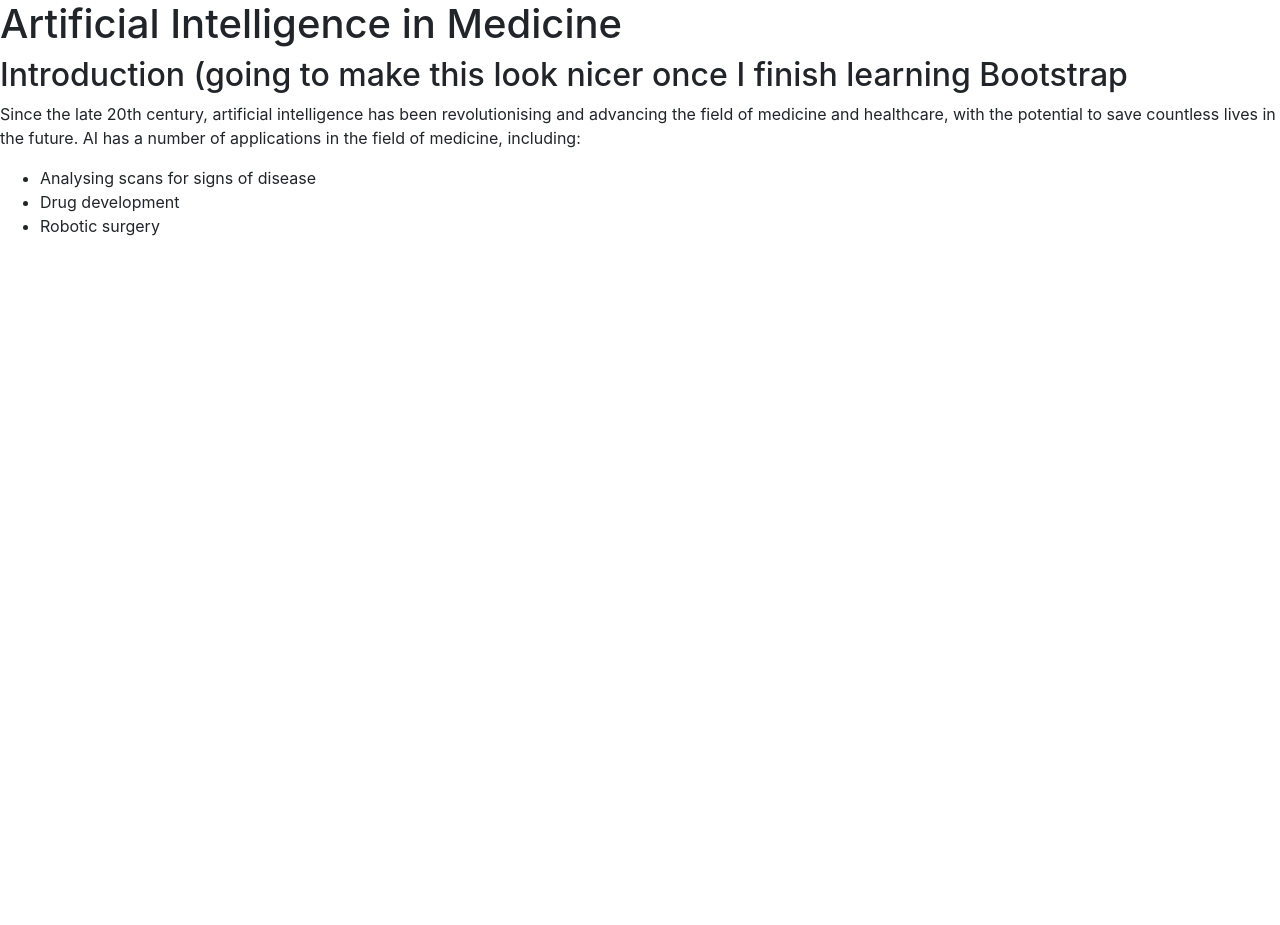
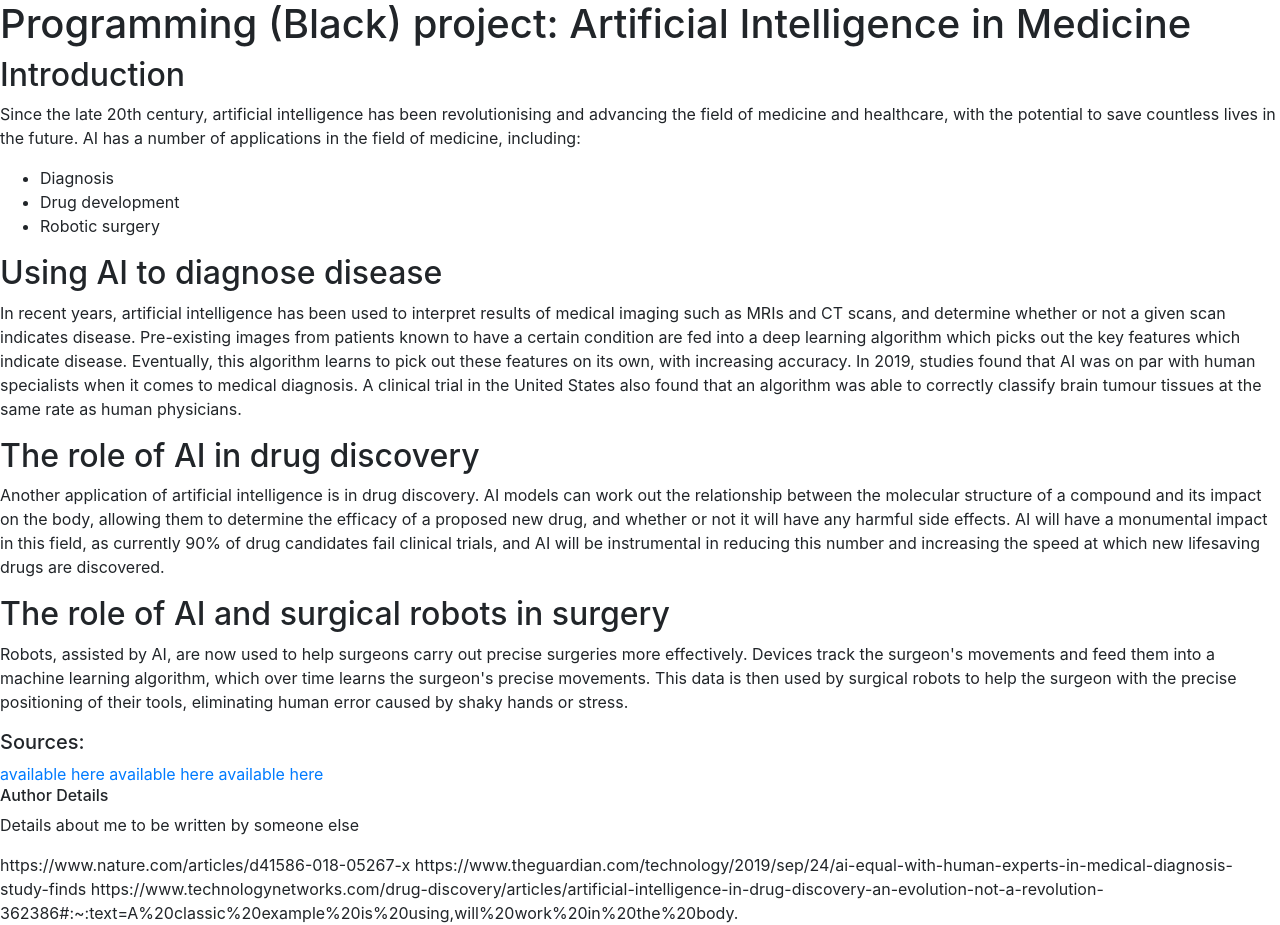
Before and after one commit to JBourton/progblack-formative-groupwork, a plain HTML site: page healthcare.html in a window 1280 px wide. Before the commit the page ends 800 px from the top, so only its background shows below. Drawn offline with nearby package versions, Linux system fonts and the light colour scheme.

Commit message:
Updated healthcare page

```diff
--- a/healthcare.html
+++ b/healthcare.html
@@ -8,15 +8,31 @@
     <link rel="stylesheet" href="https://cdn.jsdelivr.net/npm/bootstrap@4.5.3/dist/css/bootstrap.min.css" integrity="sha384-TX8t27EcRE3e/ihU7zmQxVncDAy5uIKz4rEkgIXeMed4M0jlfIDPvg6uqKI2xXr2" crossorigin="anonymous">
 </head>
 <body>
-    <h1>Artificial Intelligence in Medicine</h1>
-    <h2>Introduction (going to make this look nicer once I finish learning Bootstrap</h2>
+    <script src="https://code.jquery.com/jquery-3.5.1.min.js" integrity="sha256-9/aliU8dGd2tb6OSsuzixeV4y/faTqgFtohetphbbj0=" crossorigin="anonymous"></script>
+    <script src="https://cdn.jsdelivr.net/npm/bootstrap@4.5.3/dist/js/bootstrap.min.js" integrity="sha384-w1Q4orYjBQndcko6MimVbzY0tgp4pWB4lZ7lr30WKz0vr/aWKhXdBNmNb5D92v7s" crossorigin="anonymous"></script>
+    <h1>Programming (Black) project: Artificial Intelligence in Medicine</h1>
+    <h2>Introduction</h2>
     <p>Since the late 20th century, artificial intelligence has been revolutionising and advancing the field of medicine and healthcare, with the potential to save countless lives in the future. AI has a number of applications in the field of medicine, including:</p>
     <ul>
-        <li>Analysing scans for signs of disease</li>
+        <li>Diagnosis</li>
         <li>Drug development</li>
         <li>Robotic surgery</li>
     </ul>
-    <script src="https://code.jquery.com/jquery-3.5.1.min.js" integrity="sha256-9/aliU8dGd2tb6OSsuzixeV4y/faTqgFtohetphbbj0=" crossorigin="anonymous"></script>
-    <script src="https://cdn.jsdelivr.net/npm/bootstrap@4.5.3/dist/js/bootstrap.min.js" integrity="sha384-w1Q4orYjBQndcko6MimVbzY0tgp4pWB4lZ7lr30WKz0vr/aWKhXdBNmNb5D92v7s" crossorigin="anonymous"></script>
+    <h2>Using AI to diagnose disease</h2>
+    <p>In recent years, artificial intelligence has been used to interpret results of medical imaging such as MRIs and CT scans, and determine whether or not a given scan indicates disease. Pre-existing images from patients known to have a certain condition are fed into a deep learning algorithm which picks out the key features which indicate disease. Eventually, this algorithm learns to pick out these features on its own, with increasing accuracy. In 2019, studies found that AI was on par with human specialists when it comes to medical diagnosis.  A clinical trial in the United States also found that an algorithm was able to correctly classify brain tumour tissues at the same rate as human physicians.</p>
+    <h2>The role of AI in drug discovery</h2>
+    <p>Another application of artificial intelligence is in drug discovery. AI models can work out the relationship between the molecular structure of a compound and its impact on the body, allowing them to determine the efficacy of a proposed new drug, and whether or not it will have any harmful side effects. AI will have a monumental impact in this field, as currently 90% of drug candidates fail clinical trials, and AI will be instrumental in reducing this number and increasing the speed at which new lifesaving drugs are discovered.</p>
+    <h2>The role of AI and surgical robots in surgery</h2>
+    <p>Robots, assisted by AI, are now used to help surgeons carry out precise surgeries more effectively. Devices track the surgeon's movements and feed them into a machine learning algorithm, which over time learns the surgeon's precise movements. This data is then used by surgical robots to help the surgeon with the precise positioning of their tools, eliminating human error caused by shaky hands or stress.</p>
+    <h5>Sources:</h5>
+    <a href="https://www.farnorthsurgery.com/blog/aienabled-robotic-surgery-how-collaborative-robots-are-assisting-surgeons" title="Far North Surgery" target = "_blank"> available here</a>
+    <a href="https://www.farnorthsurgery.com/blog/aienabled-robotic-surgery-how-collaborative-robots-are-assisting-surgeons" title="Far North Surgery" target = "_blank"> available here</a>
+    <a href="https://www.farnorthsurgery.com/blog/aienabled-robotic-surgery-how-collaborative-robots-are-assisting-surgeons" title="Far North Surgery" target = "_blank"> available here</a>
+    <h6>Author Details</h6>
+    <p>Details about me to be written by someone else</p>
 </body>
 </html>
+
+https://www.nature.com/articles/d41586-018-05267-x
+https://www.theguardian.com/technology/2019/sep/24/ai-equal-with-human-experts-in-medical-diagnosis-study-finds
+https://www.technologynetworks.com/drug-discovery/articles/artificial-intelligence-in-drug-discovery-an-evolution-not-a-revolution-362386#:~:text=A%20classic%20example%20is%20using,will%20work%20in%20the%20body.
```
